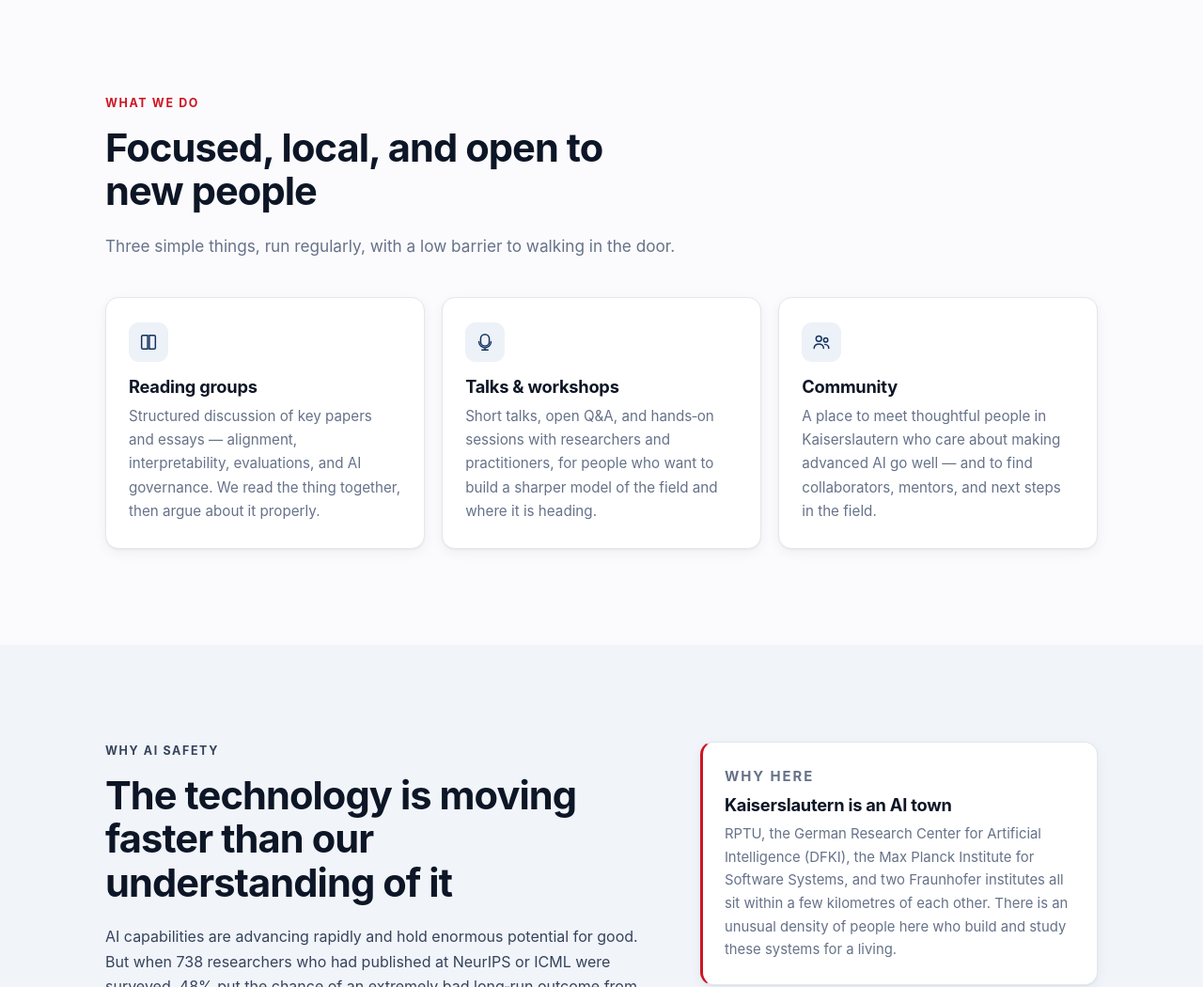
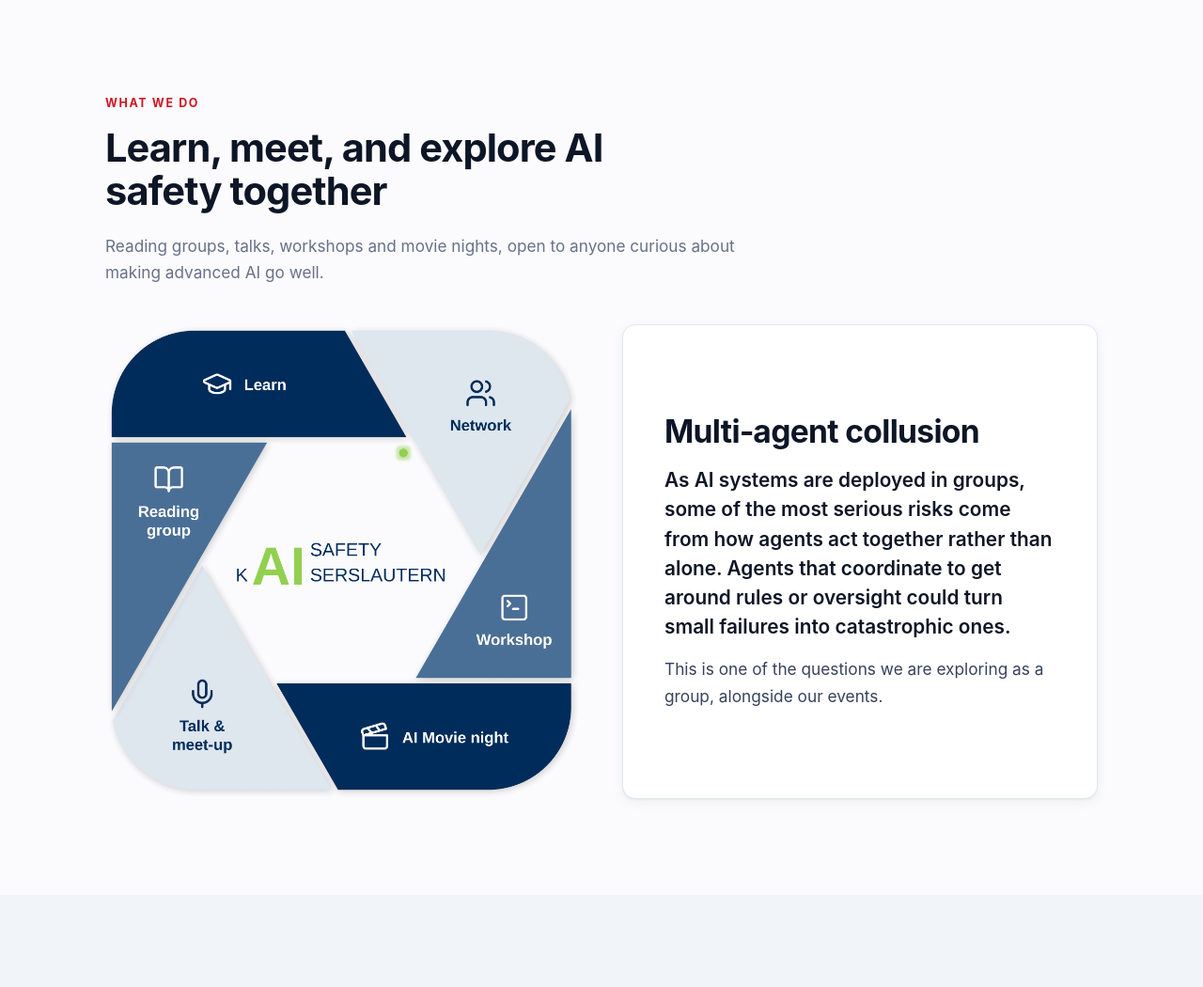
Before and after one commit to sanduluP/aisafety-kaiserslautern, a plain HTML site: page index.html in a window 1280 px wide. Shown: the part 860-1910 px from the top of the page at 94% size. Drawn offline with Linux system fonts and the light colour scheme.

Commit message:
What we do: activities picture beside a multi-agent collusion card

```diff
--- a/assets/css/styles.css
+++ b/assets/css/styles.css
@@ -463,6 +463,38 @@ svg { fill: none; stroke: currentColor; stroke-width: 1.6; stroke-linecap: round
   color: var(--brand);
 }
 
+/* ---------- What we do: picture + project card ---------- */
+
+.wwd {
+  display: grid;
+  /* picture is square, so the stretched card ends up the same height */
+  grid-template-columns: repeat(2, minmax(0, 1fr));
+  gap: clamp(1.75rem, 4vw, 2.75rem);
+  align-items: stretch;
+}
+.wwd-figure { margin: 0; }
+.wwd-figure img { display: block; width: 100%; height: auto; }
+/* the picture is drawn for a light page; give it a white panel on dark */
+:root[data-theme="dark"] .wwd-figure { padding: 1rem; background: #FFFFFF; border-radius: var(--radius-lg); }
+@media (prefers-color-scheme: dark) {
+  :root:not([data-theme="light"]) .wwd-figure { padding: 1rem; background: #FFFFFF; border-radius: var(--radius-lg); }
+}
+
+.project-card {
+  background: var(--surface);
+  border: 1px solid var(--line);
+  border-radius: var(--radius);
+  box-shadow: var(--shadow-sm);
+  overflow: hidden;
+  display: flex;
+  flex-direction: column;
+  justify-content: center;
+}
+.project-body { padding: clamp(1.75rem, 4vw, 2.75rem); }
+.project-card h3 { margin: 0 0 1rem; font-size: clamp(1.6rem, 2.8vw, 2.1rem); line-height: 1.2; letter-spacing: -.02em; }
+.project-body p { color: var(--ink-soft); font-size: 1.08rem; }
+.project-body .project-lead { font-size: clamp(1.12rem, 1.9vw, 1.3rem); line-height: 1.5; font-weight: 600; color: var(--ink); }
+
 /* ---------- Split (why) ---------- */
 
 .split {
@@ -900,6 +932,8 @@ svg { fill: none; stroke: currentColor; stroke-width: 1.6; stroke-linecap: round
   .lede { max-width: 40ch; }
   .split { grid-template-columns: 1fr; }
   .cards-3 { grid-template-columns: repeat(2, minmax(0, 1fr)); }
+  .wwd { grid-template-columns: 1fr; }
+  .wwd-figure { width: 100%; max-width: 380px; margin-inline: auto; }
   .footer-grid { grid-template-columns: repeat(2, minmax(0, 1fr)); }
   .footer-brand { grid-column: 1 / -1; }
 }
@@ -942,6 +976,7 @@ svg { fill: none; stroke: currentColor; stroke-width: 1.6; stroke-linecap: round
   .event-actions { grid-column: 2; justify-self: start; }
 
   .btn-row .btn { flex: 1 1 auto; }
+  .project-body { padding: 1.5rem 1.35rem; }
   .footer-grid { grid-template-columns: 1fr; }
   .brand-mark { height: 34px; }
 }
--- a/index.html
+++ b/index.html
@@ -11,7 +11,7 @@
 <link rel="icon" href="/assets/img/favicon-32.png" sizes="32x32" type="image/png">
 <link rel="icon" href="/assets/img/favicon-16.png" sizes="16x16" type="image/png">
 <link rel="apple-touch-icon" href="/assets/img/apple-touch-icon.png">
-<link rel="stylesheet" href="assets/css/styles.css?v=20261104b">
+<link rel="stylesheet" href="assets/css/styles.css?v=20261117">
 
 <!-- Open Graph / social preview -->
 <meta property="og:type" content="website">
@@ -118,43 +118,31 @@
   <section class="section" id="what-we-do">
     <div class="wrap">
       <p class="eyebrow">What we do</p>
-      <h2 class="section-title">Focused, local, and open to new people</h2>
+      <h2 class="section-title">Learn, meet, and explore AI safety together</h2>
       <p class="section-lede">
-        Three simple things, run regularly, with a low barrier to walking in the door.
+        Reading groups, talks, workshops and movie nights, open to anyone curious about
+        making advanced AI go well.
       </p>
 
-      <div class="cards cards-3">
-        <article class="card">
-          <span class="card-icon" aria-hidden="true">
-            <svg viewBox="0 0 24 24" width="22" height="22"><path d="M4 5.5A1.5 1.5 0 0 1 5.5 4H11v16H5.5A1.5 1.5 0 0 1 4 18.5Z"/><path d="M20 5.5A1.5 1.5 0 0 0 18.5 4H13v16h5.5a1.5 1.5 0 0 0 1.5-1.5Z"/></svg>
-          </span>
-          <h3>Reading groups</h3>
-          <p>
-            Structured discussion of key papers and essays &mdash; alignment, interpretability,
-            evaluations, and AI governance. We read the thing together, then argue about it properly.
-          </p>
-        </article>
+      <div class="wwd">
+        <figure class="wwd-figure">
+          <img src="assets/img/what-we-do.webp"
+               alt="What AI Safety Kaiserslautern offers: Learn, Network, Reading group, Workshop, Talk and meet-up, AI Movie night"
+               width="2000" height="1997" loading="lazy">
+        </figure>
 
-        <article class="card">
-          <span class="card-icon" aria-hidden="true">
-            <svg viewBox="0 0 24 24" width="22" height="22"><path d="M12 3a5 5 0 0 1 5 5v3.5a5 5 0 0 1-10 0V8a5 5 0 0 1 5-5Z"/><path d="M5 11.5a7 7 0 0 0 14 0M12 18.5V21M8.5 21h7"/></svg>
-          </span>
-          <h3>Talks &amp; workshops</h3>
-          <p>
-            Short talks, open Q&amp;A, and hands&#8209;on sessions with researchers and practitioners,
-            for people who want to build a sharper model of the field and where it is heading.
-          </p>
-        </article>
-
-        <article class="card">
-          <span class="card-icon" aria-hidden="true">
-            <svg viewBox="0 0 24 24" width="22" height="22"><circle cx="9" cy="8" r="3.2"/><circle cx="17" cy="9.5" r="2.4"/><path d="M3.5 19c0-3 2.5-4.8 5.5-4.8s5.5 1.8 5.5 4.8M16 14.6c2.6.2 4.5 1.8 4.5 4.4"/></svg>
-          </span>
-          <h3>Community</h3>
-          <p>
-            A place to meet thoughtful people in Kaiserslautern who care about making advanced
-            AI go well &mdash; and to find collaborators, mentors, and next steps in the field.
-          </p>
+        <article class="project-card">
+          <div class="project-body">
+            <h3>Multi&#8209;agent collusion</h3>
+            <p class="project-lead">
+              As AI systems are deployed in groups, some of the most serious risks come from
+              how agents act together rather than alone. Agents that coordinate to get around
+              rules or oversight could turn small failures into catastrophic ones.
+            </p>
+            <p>
+              This is one of the questions we are exploring as a group, alongside our events.
+            </p>
+          </div>
         </article>
       </div>
     </div>
```
Also changed, not shown: assets/img/what-we-do.webp (added).
